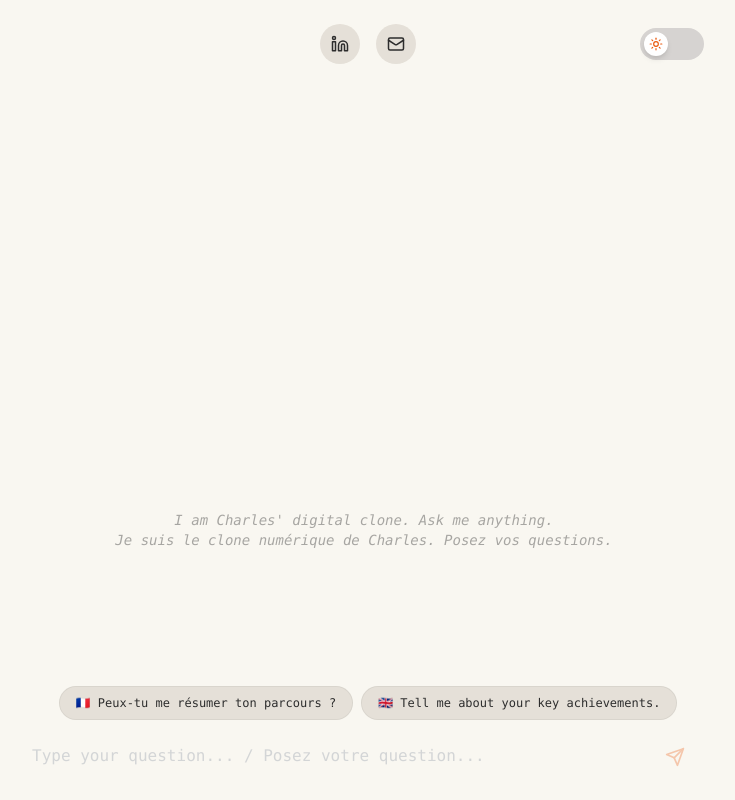
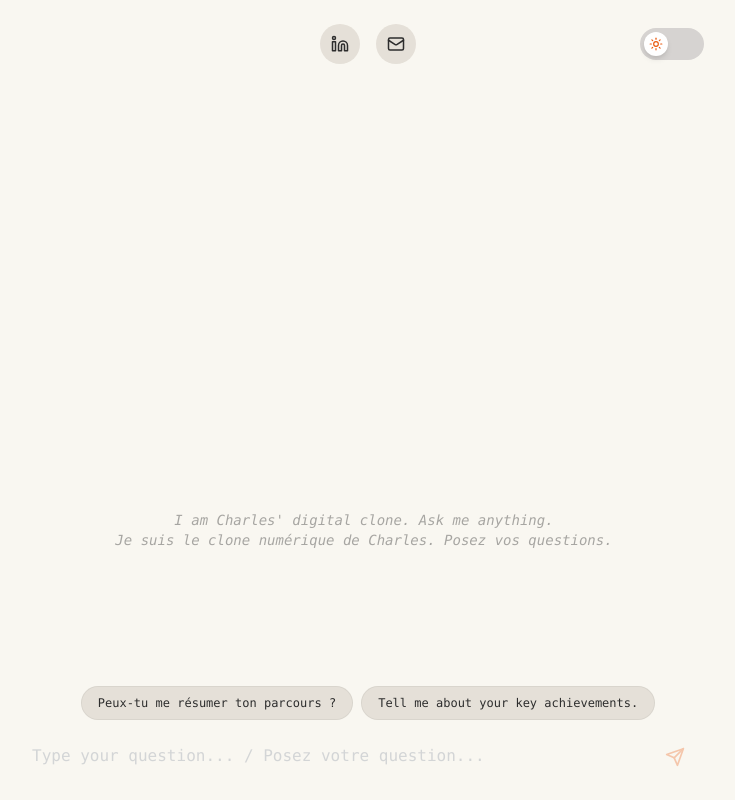
Before and after one commit to charlesbonnet1-del/cv2-chat, a Next.js app: page / in a window 1280 px wide. Shown: the whole page, without its empty margins (272-1007 px from the left). Built offline with nearby package versions, Linux system fonts and the light colour scheme.

Commit message:
Update page.tsx

```diff
--- a/app/page.tsx
+++ b/app/page.tsx
@@ -144,20 +144,20 @@ export default function Home() {
           </div>
         </div>
 
-        {/* --- SUGGESTION CHIPS (Disparaissent si on a commencé à parler) --- */}
+        {/* --- SUGGESTION CHIPS (SANS DRAPEAUX) --- */}
         {messages.length === 0 && !loading && (
           <div className="flex gap-2 justify-center pb-2 flex-wrap">
             <button
               onClick={() => handleSend("Peux-tu me résumer ton parcours ?")}
               className="px-4 py-2 bg-[var(--bot-bubble-bg)] hover:bg-[var(--accent)] hover:text-white text-xs rounded-full transition-all border border-black/5 dark:border-white/5"
             >
-              🇫🇷 Peux-tu me résumer ton parcours ?
+              Peux-tu me résumer ton parcours ?
             </button>
             <button
               onClick={() => handleSend("Tell me about your key achievements.")}
               className="px-4 py-2 bg-[var(--bot-bubble-bg)] hover:bg-[var(--accent)] hover:text-white text-xs rounded-full transition-all border border-black/5 dark:border-white/5"
             >
-              🇬🇧 Tell me about your key achievements.
+              Tell me about your key achievements.
             </button>
           </div>
         )}
```
